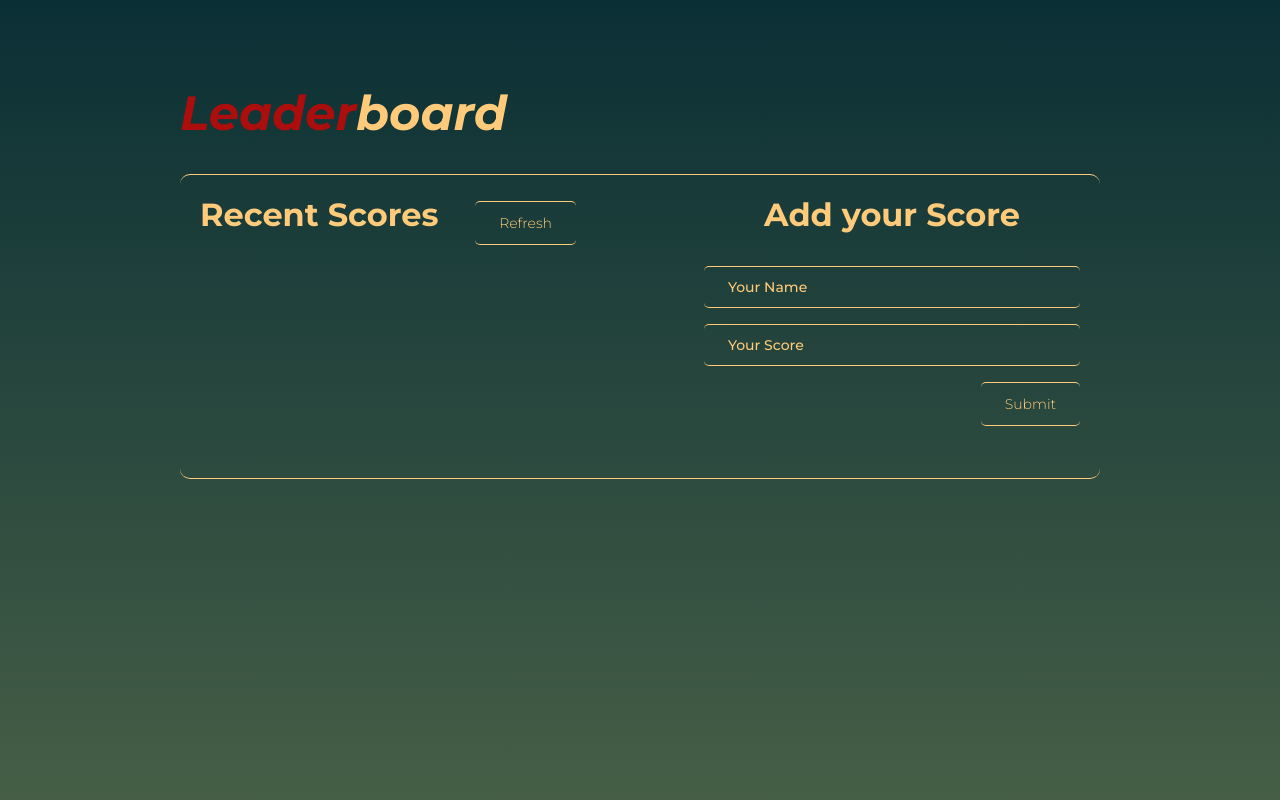
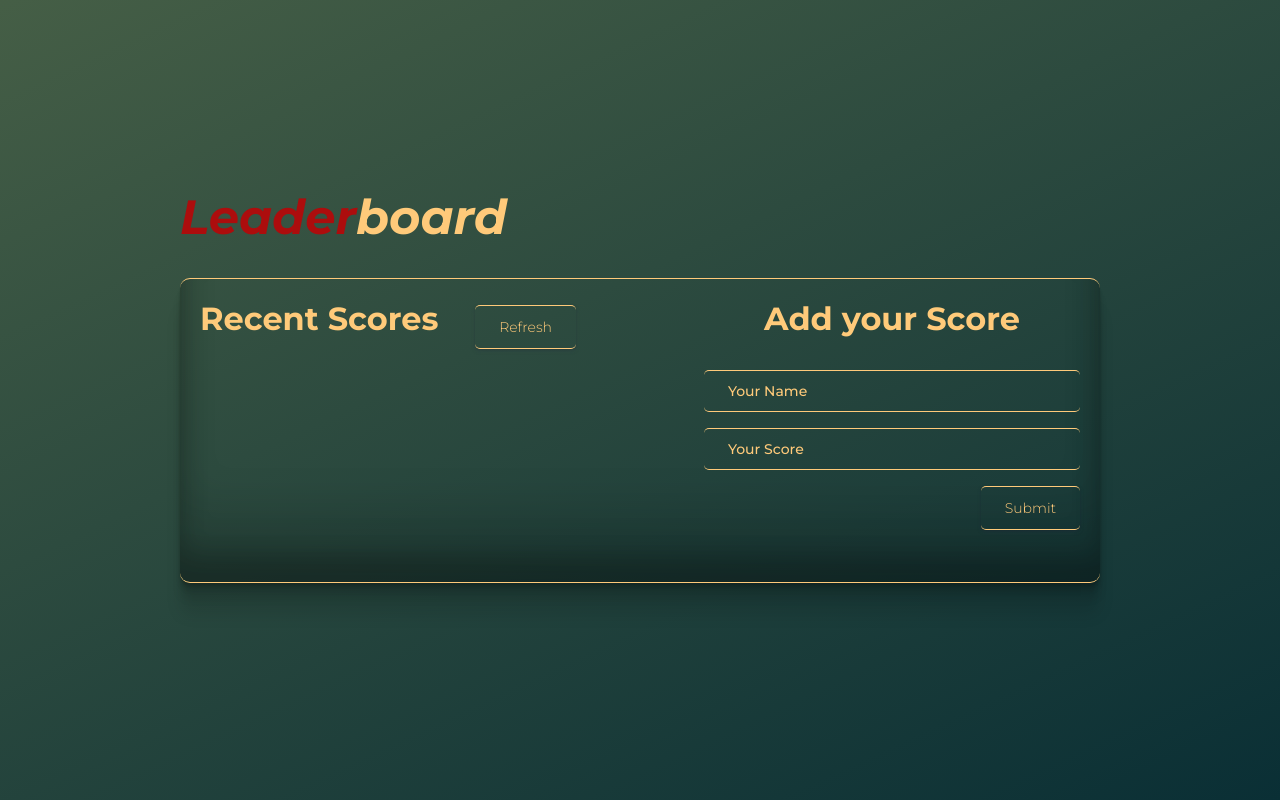
Before and after one commit to Chaseknis/leaderboard, a website built with webpack: page src/index.html in a window 1280 px wide. Built offline with nearby package versions, Linux system fonts and the light colour scheme; no server answers.

Commit message:
Update style.css file

```diff
--- a/src/style.css
+++ b/src/style.css
@@ -8,12 +8,15 @@
 main {
   width: 100%;
   height: 100vh;
-  background: linear-gradient(rgb(10, 47, 53), rgba(3, 37, 4, 0.739));
+  background-image: linear-gradient(-25deg, rgb(10, 47, 53) 0%, rgba(3, 37, 4, 0.739) 100%);
+  display: flex;
+  align-items: flex-start;
+  justify-content: center;
 }
 
 .main_contents {
   width: 100%;
-  padding: 16pt 24px;
+  padding: 0 24px;
   display: flex;
   flex-direction: column;
 }
@@ -43,6 +46,7 @@ h1 span {
   border-bottom-style: solid;
   border-top-color: #ffca7a;
   border-bottom-color: #ffca7a;
+  box-shadow: rgba(0, 0, 0, 0.17) 0px -23px 25px 0px inset, rgba(0, 0, 0, 0.15) 0px -36px 30px 0px inset, rgba(0, 0, 0, 0.1) 0px -79px 40px 0px inset, rgba(0, 0, 0, 0.06) 0px 2px 1px, rgba(0, 0, 0, 0.09) 0px 4px 2px, rgba(0, 0, 0, 0.09) 0px 8px 4px, rgba(0, 0, 0, 0.09) 0px 16px 8px, rgba(0, 0, 0, 0.09) 0px 32px 16px;
 }
 
 .score_container {
@@ -91,6 +95,7 @@ button {
   border-left-style: none;
   border-right-style: none;
   transition: all 500ms cubic-bezier(0.77, 0, 0.175, 1);
+  box-shadow: rgba(50, 50, 93, 0.25) 0px 2px 5px -1px, rgba(0, 0, 0, 0.3) 0px 1px 3px -1px;
 }
 
 form button {
@@ -162,6 +167,7 @@ input::placeholder {
   max-height: 200px;
   margin-right: 20px;
   padding-top: 1rem;
+  margin-bottom: 1rem;
   overflow-y: auto;
 }
 
@@ -208,7 +214,7 @@ input::placeholder {
 
 @media screen and (min-width: 768px) {
   .main_contents {
-    padding: 24px 180px;
+    padding: 8rem 180px;
   }
 
   .main_contents_wrapper {
```
Also changed, not shown: dist/index.html, dist/main.bundle.js.
